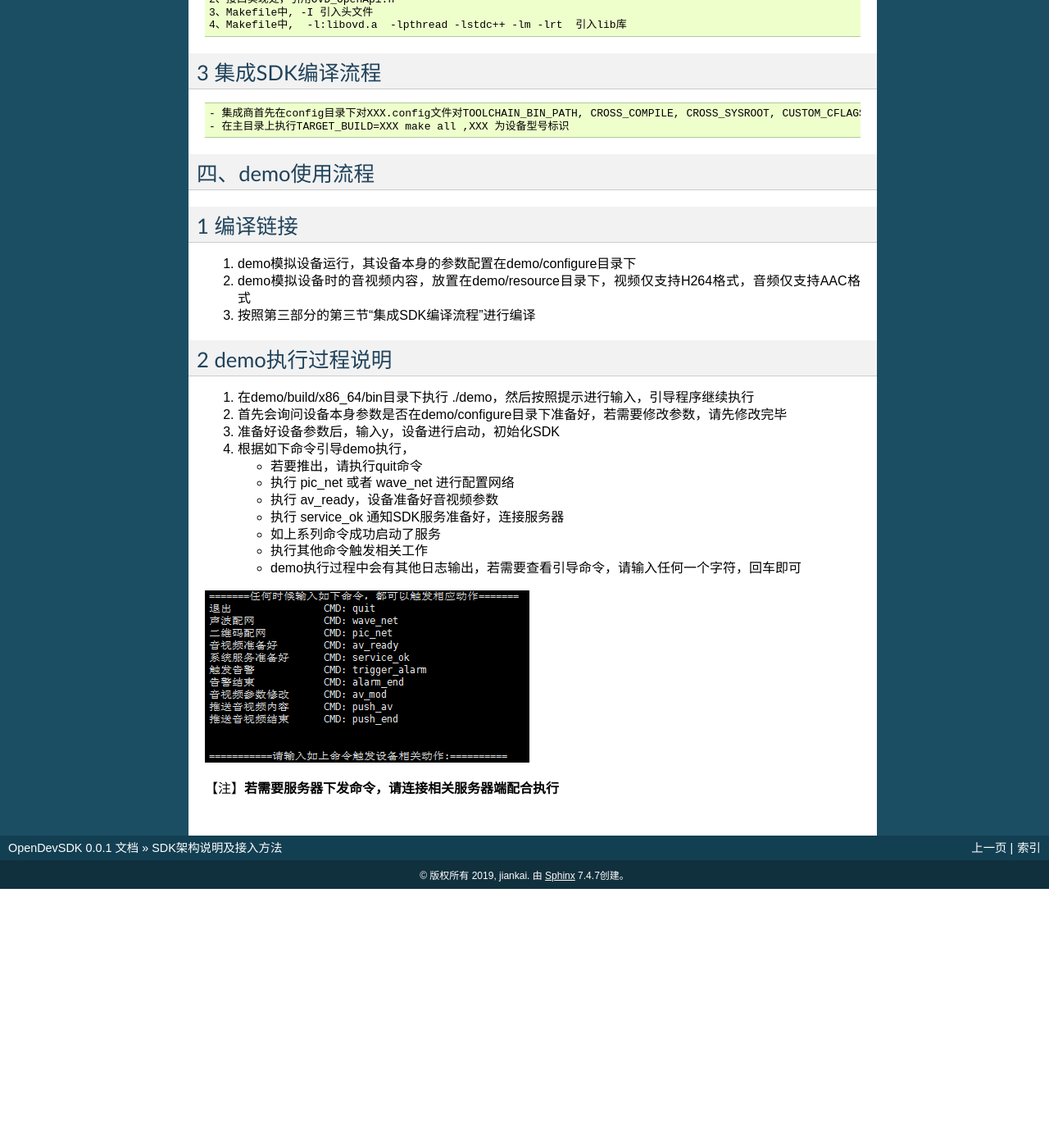
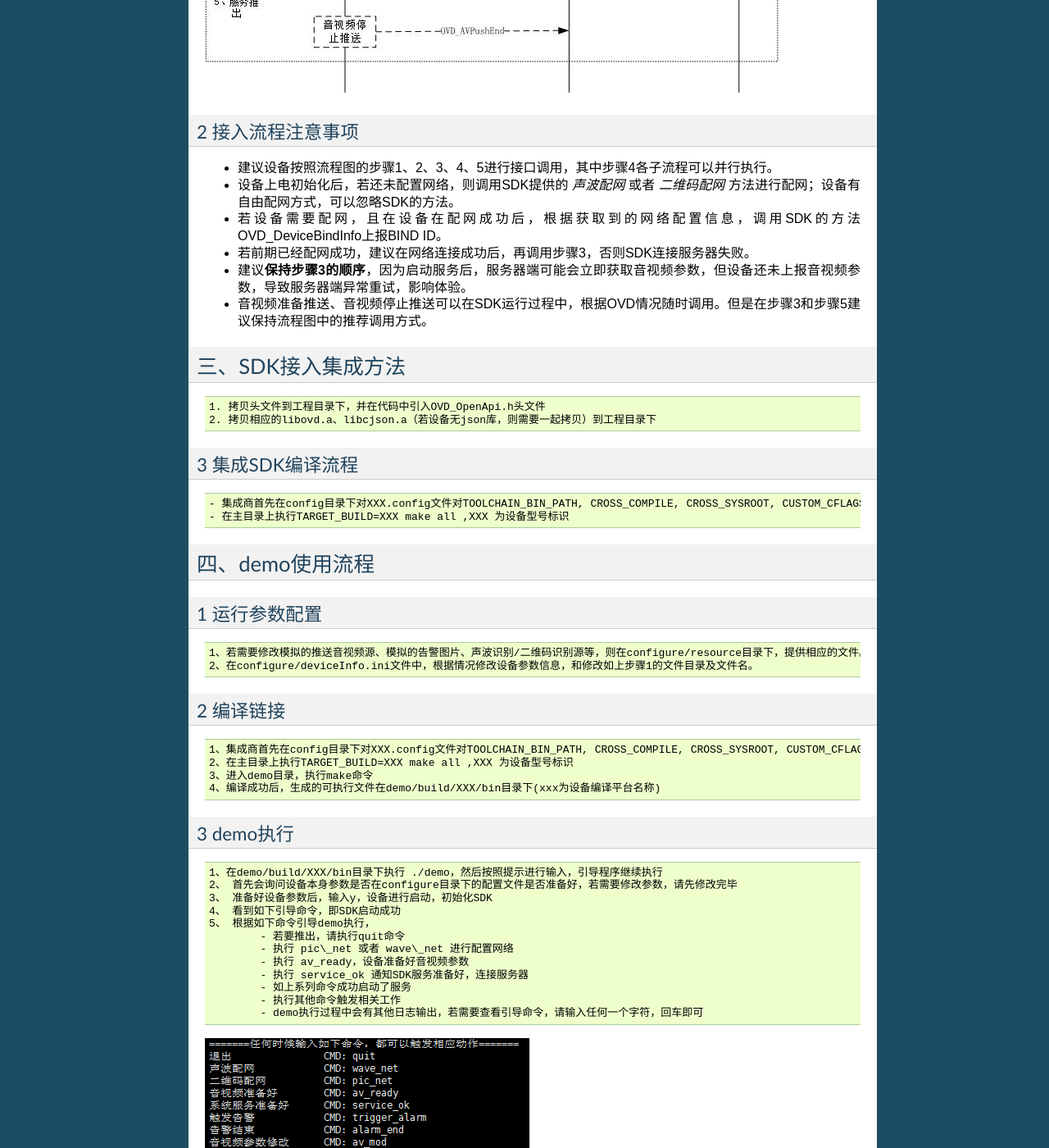
Before and after one commit to jamken/open_dev_sdk, a Sphinx documentation site: the page built from docs/SDK_guidance.md, in a window 1280 px wide and 1400 px high, scrolled down 4064 px. Shown: the whole window at 82% size. Built offline with Sphinx 7.4.7, drawn with Linux system fonts in a browser that asks for light colours; before the commit the page ends 5148 px from its top, so only the background shows below that; some of the changed text lies outside the part shown.

Commit message:
修改sdk使用说明，及更新图

```diff
--- a/docs/SDK_guidance.md
+++ b/docs/SDK_guidance.md
@@ -1,5 +1,27 @@
-# SDK架构说明及接入方法
-## 一、SDK目录及说明
+# SDK使用说明
+**本文档描述了开放SDK的结构及集成方法，通过本说明，可以了解开放SDK的使用集成方法，可以使用模拟的demo和sample程序了解SDK的集成及使用方法、流程等。**
+
+**名词解释**
+
+- OVS：open video system，开放视频云，一种基于物联网云计算技术的视频云系统；
+  与传统NVR，DVR类似，OVS可以接入和管理各种带视频功能设备，支持直播、录像、点播、P2P实时通信等功能，
+  但是与传统NVR，DVR的不同在于用户可以在互联网上观看视频，
+  并且因为应用了云计算技术，OVS拥有近于无限的接入能力以及海量的并发直播点播请求；OVS主要由OVC与OVD两部分组成。
+
+- OVC：open video cloud，运行在云端的开放视频云平台；
+  提供API接口以及管理网页，用户可以随时通过互联网，以网页、APP、公众号、小程序等方式接入OVC，对其下属的摄像头进行管理，并进行直播点播。
+
+- OVD：open video device, 开放视频设备，安装在客户现场的，具有与OVC通信能力的视频设备，如摄像头，门铃，音箱等，OVD通过“开放协议”接入OVC，并接受OVC的管理。
+
+- Channel：OVD上的视频通道；
+  一般一路摄像头为一条channel。如果OVD为摄像头，则只有一条通道，且通道号必须为0；
+  如果IVT为NVR/DVR，则会有多条通道，每条通道代表一个NVR管理下的摄像头。
+
+
+## 一、 SDK在系统中的位置
+![SDK在系统中的位置](SDKsysarch.jpg)
+
+## 二、SDK目录及说明
 ### 1、目录架构
 	SDK目录架构如下：
 ![SDK目录架构](sdkcontent.png)
@@ -66,6 +88,7 @@
 	src:   放置demo 源码文件, 演示和配置文件
 	Makefile: demo 模块的 Makefile
 	build: 放置demo模块编译生成文件
+    configure： 放置设备参数信息，模拟的音视频源、告警图片、声波/二维码配网的源信息等
 
 #### 2.7 samples目录
 	功能：samples模块为各自流程的模拟程序，每个子程序可独立执行。提供集成参考。
@@ -95,39 +118,44 @@
 - 若设备需要配网，且在设备在配网成功后，根据获取到的网络配置信息，调用SDK的方法OVD_DeviceBindInfo上报BIND ID。
 - 若前期已经配网成功，建议在网络连接成功后，再调用步骤3，否则SDK连接服务器失败。
 - 建议**保持步骤3的顺序**，因为启动服务后，服务器端可能会立即获取音视频参数，但设备还未上报音视频参数，导致服务器端异常重试，影响体验。
+- 音视频准备推送、音视频停止推送可以在SDK运行过程中，根据OVD情况随时调用。但是在步骤3和步骤5建议保持流程图中的推荐调用方式。
 
-## 三、接入集成方法
-## 1 详细的接口说明，请见OVD_OpenApi.h
 
-## 2 集成说明
-    1、拷贝ovdOpenApi的include及链接库到工程目录下（若无json库，也需要拷贝jison库）
-    2、接口实现处，引用OVD_OpenApi.h
-    3、Makefile中, -I 引入头文件
-    4、Makefile中,  -l:libovd.a  -lpthread -lstdc++ -lm -lrt  引入lib库
+## 三、SDK接入集成方法
+	1. 拷贝头文件到工程目录下，并在代码中引入OVD_OpenApi.h头文件
+	2. 拷贝相应的libovd.a、libcjson.a（若设备无json库，则需要一起拷贝）到工程目录下
 
-## 3 集成SDK编译流程
+
+### 3 集成SDK编译流程
 	- 集成商首先在config目录下对XXX.config文件对TOOLCHAIN_BIN_PATH, CROSS_COMPILE, CROSS_SYSROOT, CUSTOM_CFLAGS进行修改，适配自己的编译环境
 	- 在主目录上执行TARGET_BUILD=XXX make all ,XXX 为设备型号标识
 
 
 ## 四、demo使用流程
-## 1 编译链接
-1. demo模拟设备运行，其设备本身的参数配置在demo/configure目录下
-2. demo模拟设备时的音视频内容，放置在demo/resource目录下，视频仅支持H264格式，音频仅支持AAC格式
-3. 按照第三部分的第三节“集成SDK编译流程”进行编译
+### 1 运行参数配置
+	1、若需要修改模拟的推送音视频源、模拟的告警图片、声波识别/二维码识别源等，则在configure/resource目录下，提供相应的文件。
+	2、在configure/deviceInfo.ini文件中，根据情况修改设备参数信息，和修改如上步骤1的文件目录及文件名。
 
-## 2 demo执行过程说明
-1. 在demo/build/x86_64/bin目录下执行 ./demo，然后按照提示进行输入，引导程序继续执行
-2. 首先会询问设备本身参数是否在demo/configure目录下准备好，若需要修改参数，请先修改完毕
-3. 准备好设备参数后，输入y，设备进行启动，初始化SDK
-4. 根据如下命令引导demo执行，
-	- 若要推出，请执行quit命令
-	- 执行 pic\_net 或者 wave\_net 进行配置网络
-	- 执行 av_ready，设备准备好音视频参数
-	- 执行 service_ok 通知SDK服务准备好，连接服务器
-	- 如上系列命令成功启动了服务
-	- 执行其他命令触发相关工作
-	- demo执行过程中会有其他日志输出，若需要查看引导命令，请输入任何一个字符，回车即可
+
+### 2 编译链接
+	1、集成商首先在config目录下对XXX.config文件对TOOLCHAIN_BIN_PATH, CROSS_COMPILE, CROSS_SYSROOT, CUSTOM_CFLAGS进行修改，适配自己的编译环境
+	2、在主目录上执行TARGET_BUILD=XXX make all ,XXX 为设备型号标识
+	3、进入demo目录，执行make命令
+	4、编译成功后，生成的可执行文件在demo/build/XXX/bin目录下(xxx为设备编译平台名称)
+
+### 3 demo执行
+	1、在demo/build/XXX/bin目录下执行 ./demo，然后按照提示进行输入，引导程序继续执行
+	2、 首先会询问设备本身参数是否在configure目录下的配置文件是否准备好，若需要修改参数，请先修改完毕
+	3、 准备好设备参数后，输入y，设备进行启动，初始化SDK
+	4、 看到如下引导命令，即SDK启动成功
+	5、 根据如下命令引导demo执行，
+		- 若要推出，请执行quit命令
+		- 执行 pic\_net 或者 wave\_net 进行配置网络
+		- 执行 av_ready，设备准备好音视频参数
+		- 执行 service_ok 通知SDK服务准备好，连接服务器
+		- 如上系列命令成功启动了服务
+		- 执行其他命令触发相关工作
+		- demo执行过程中会有其他日志输出，若需要查看引导命令，请输入任何一个字符，回车即可
 
 
 ![demo引导命令](democmd.bmp)
```
Also changed, not shown: docs/OVD_OPEN_API.md (+2 -11 lines), docs/SDKsysarch.jpg, docs/detailedflowchart.jpg, 3 other files.
